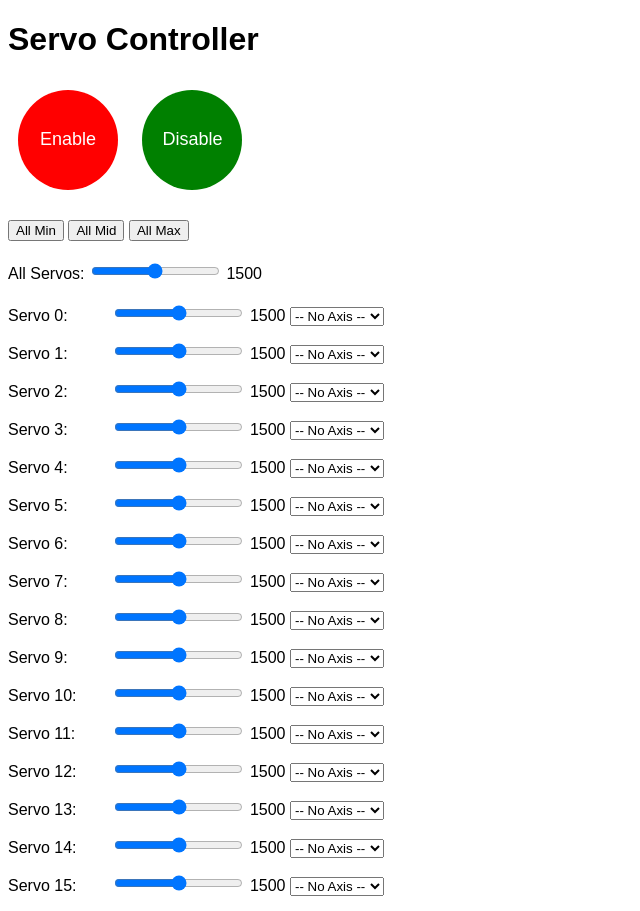
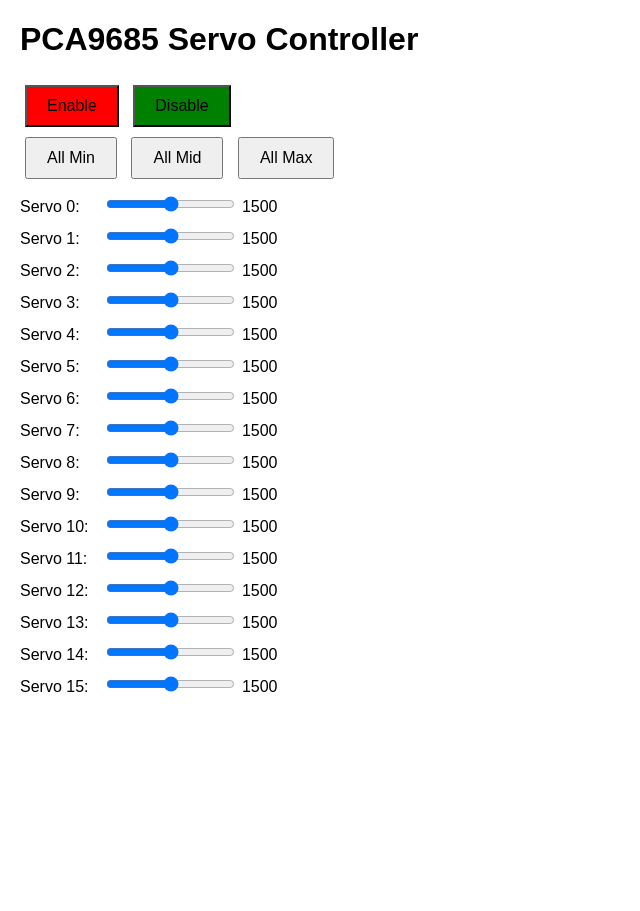
Before and after one commit to W8lessRover/servo_pca9685, a Flask app: page / in a window 1280 px wide. Shown: the whole page, without its empty margins (0-640 px from the left). After the commit the page ends 692 px from the top, so only its background shows below. Run offline with Flask 3, Linux system fonts and the light colour scheme.

Commit message:
Working very solid.
All heartbeats and safety working

```diff
--- a/flask_app/app.py
+++ b/flask_app/app.py
@@ -3,7 +3,7 @@ import serial
 import threading
 import time
 
-SERIAL_PORT = '/dev/ttyACM1'
+SERIAL_PORT = '/dev/ttyACM0'
 ser = serial.Serial(SERIAL_PORT, 115200, timeout=0.1)
 
 app = Flask(__name__)
--- a/flask_app/static/script.js
+++ b/flask_app/static/script.js
@@ -1,165 +1,89 @@
-let axisMapping = {};  // { servoIndex: axisIndex }
+const NUM_SERVOS = 16;
+let servoValues = Array(NUM_SERVOS).fill(1500);
+const slidersContainer = document.getElementById("slidersContainer");
+let outputsEnabled = false;
 
-// -------------------------------
-// Create sliders once
-// -------------------------------
-function createSliders(numServos) {
-  let slidersDiv = document.getElementById('sliders');
-  slidersDiv.innerHTML = "";
+// Create sliders dynamically
+for (let i = 0; i < NUM_SERVOS; i++) {
+    const div = document.createElement("div");
+    div.className = "servo-slider";
+    div.innerHTML = `
+        <span class="servo-label">Servo ${i}:</span>
+        <input type="range" min="1000" max="2000" value="1500" id="slider${i}">
+        <span class="servo-value" id="value${i}">1500</span>
+    `;
+    slidersContainer.appendChild(div);
 
-  for (let idx = 0; idx < numServos; idx++) {
-    let container = document.createElement("div");
-    container.className = "servo-control";
-    container.innerHTML = `
-      <span class="servo-label">Servo ${idx}:</span>
-      <input type="range" min="1000" max="2000" value="1500" id="slider${idx}">
-      <span id="val${idx}">1500</span>
-      <select id="axis${idx}">
-        <option value="">-- No Axis --</option>
-        <option value="0">Axis 0</option>
-        <option value="1">Axis 1</option>
-        <option value="2">Axis 2</option>
-        <option value="3">Axis 3</option>
-      </select>
-    `;
-    slidersDiv.appendChild(container);
+    const slider = document.getElementById(`slider${i}`);
+    slider.oninput = () => {
+        const val = slider.value;
+        document.getElementById(`value${i}`).innerText = val;
+        servoValues[i] = val;
+        fetch('/set_servo', {
+            method: 'POST',
+            headers: { 'Content-Type': 'application/json' },
+            body: JSON.stringify({ channel: i, value: parseInt(val) })
+        });
+    };
+}
 
-    // Attach slider input handler
-    document.getElementById(`slider${idx}`).addEventListener("input", function() {
-      updateServo(idx, this.value);
+// Enable button: read current values first
+document.getElementById("enableBtn").onclick = async () => {
+    const res = await fetch('/get_values');
+    const data = await res.json();
+    data.values.forEach((val, i) => {
+        servoValues[i] = val;
+        document.getElementById(`slider${i}`).value = val;
+        document.getElementById(`value${i}`).innerText = val;
     });
 
-    // Attach axis mapping handler
-    document.getElementById(`axis${idx}`).addEventListener("change", function() {
-      mapAxis(idx, this.value);
-    });
-  }
-}
+    // Send enable command
+    await fetch('/enable_output', { method: 'POST' });
+    outputsEnabled = true;
+    document.getElementById("enableBtn").className = "button red";
+    document.getElementById("disableBtn").className = "button green";
+};
 
-// -------------------------------
-// Fetch servo values and update sliders
-// -------------------------------
-async function fetchValues() {
-  let res = await fetch('/get_values');
-  let data = await res.json();
-
-  data.values.forEach((val, idx) => {
-    let slider = document.getElementById(`slider${idx}`);
-    let valSpan = document.getElementById(`val${idx}`);
-    if (slider && valSpan) {
-      slider.value = val;
-      valSpan.textContent = val;
-    }
+// Disable button: read current values first
+document.getElementById("disableBtn").onclick = async () => {
+    const res = await fetch('/get_values');
+    const data = await res.json();
+    data.values.forEach((val, i) => {
+        servoValues[i] = val;
+        document.getElementById(`slider${i}`).value = val;
+        document.getElementById(`value${i}`).innerText = val;
     });
 
-  // Update All Servos slider to average value
-  let avgVal = Math.round(data.values.reduce((a,b) => a+b)/data.values.length);
-  document.getElementById("allServosSlider").value = avgVal;
-  document.getElementById("allServosVal").textContent = avgVal;
+    // Send disable command
+    await fetch('/disable_output', { method: 'POST' });
+    outputsEnabled = false;
+    document.getElementById("enableBtn").className = "button red";
+    document.getElementById("disableBtn").className = "button green";
+};
+
+// Set all servos to a specific value
+function setAll(val) {
+    for (let i = 0; i < NUM_SERVOS; i++) {
+        document.getElementById(`slider${i}`).value = val;
+        document.getElementById(`value${i}`).innerText = val;
+        servoValues[i] = val;
     }
-
-// -------------------------------
-// Update a single servo
-// -------------------------------
-async function updateServo(ch, val) {
-  document.getElementById(`val${ch}`).textContent = val;
-  await fetch('/set_servo', {
+    fetch('/set_all', {
         method: 'POST',
         headers: { 'Content-Type': 'application/json' },
-    body: JSON.stringify({ channel: ch, value: val })
+        body: JSON.stringify({ value: parseInt(val) })
     });
 }
 
-// -------------------------------
-// Update all servos
-// -------------------------------
-async function updateAllServos(val) {
-  for (let i = 0; i < 16; i++) {
-    let slider = document.getElementById(`slider${i}`);
-    let valSpan = document.getElementById(`val${i}`);
-    if (slider && valSpan) {
-      slider.value = val;
-      valSpan.textContent = val;
-    }
-  }
-
-  document.getElementById("allServosSlider").value = val;
-  document.getElementById("allServosVal").textContent = val;
-
-  await fetch('/set_all', {
-    method: 'POST',
-    headers: { 'Content-Type': 'application/json' },
-    body: JSON.stringify({ value: val })
+// Periodically fetch current servo values from backend
+setInterval(() => {
+    fetch('/get_values')
+        .then(res => res.json())
+        .then(data => {
+            data.values.forEach((val, i) => {
+                servoValues[i] = val;
+                document.getElementById(`slider${i}`).value = val;
+                document.getElementById(`value${i}`).innerText = val;
             });
-}
-
-// -------------------------------
-// Map joystick axes to servos
-// -------------------------------
-function mapAxis(servo, axis) {
-  if (axis === "") {
-    delete axisMapping[servo];
-  } else {
-    axisMapping[servo] = parseInt(axis);
-  }
-}
-
-// -------------------------------
-// Poll joystick
-// -------------------------------
-function pollGamepads() {
-  let gamepads = navigator.getGamepads ? navigator.getGamepads() : [];
-  if (!gamepads) return;
-
-  for (let servo in axisMapping) {
-    let axis = axisMapping[servo];
-    let gp = gamepads[0];
-    if (gp && gp.axes.length > axis) {
-      let val = gp.axes[axis]; // -1 to 1
-      let us = 1500 + val * 500;
-      updateServo(parseInt(servo), Math.round(us));
-    }
-  }
-  requestAnimationFrame(pollGamepads);
-}
-
-// -------------------------------
-// Enable / Disable Buttons
-// -------------------------------
-document.getElementById("enableButton").addEventListener("click", async () => {
-  await fetch('/enable_output', { method: 'POST' });
-  updateOutputButtons(true);
         });
-
-document.getElementById("disableButton").addEventListener("click", async () => {
-  await fetch('/disable_output', { method: 'POST' });
-  updateOutputButtons(false);
-});
-
-function updateOutputButtons(enabled) {
-  document.getElementById("enableButton").className = enabled ? "button enabled" : "button disabled";
-  document.getElementById("disableButton").className = enabled ? "button disabled" : "button enabled";
-}
-
-// -------------------------------
-// All Min/Mid/Max Buttons
-// -------------------------------
-document.getElementById("allMinBtn").addEventListener("click", () => updateAllServos(1000));
-document.getElementById("allMidBtn").addEventListener("click", () => updateAllServos(1500));
-document.getElementById("allMaxBtn").addEventListener("click", () => updateAllServos(2000));
-
-// All Servos slider
-document.getElementById("allServosSlider").addEventListener("input", function() {
-  updateAllServos(this.value);
-});
-
-// -------------------------------
-// Initialize
-// -------------------------------
-createSliders(16);            // create all servo sliders once
-setInterval(fetchValues, 500); // update values every 500ms
-
-window.addEventListener("gamepadconnected", function(e) {
-  console.log("Gamepad connected:", e.gamepad.id);
-  pollGamepads();
-});
+}, 200); // update every 200ms
--- a/flask_app/templates/index.html
+++ b/flask_app/templates/index.html
@@ -1,44 +1,36 @@
 <!DOCTYPE html>
-<html>
+<html lang="en">
 <head>
-  <title>Servo Controller</title>
-  <style>
-    body { font-family: Arial, sans-serif; }
-    .button { border-radius: 50%; width: 100px; height: 100px; font-size: 18px; color: white; border: none; margin: 10px; }
-    .enabled { background-color: red; }
-    .disabled { background-color: green; }
-    .servo-control { margin-bottom: 15px; }
-    .servo-label { display: inline-block; width: 100px; }
-    .group-controls { margin-bottom: 20px; }
-  </style>
+    <meta charset="UTF-8">
+    <title>PCA9685 Servo Controller</title>
+    <style>
+        body { font-family: Arial, sans-serif; margin: 20px; }
+        .servo-slider { margin: 10px 0; }
+        .servo-label { display: inline-block; width: 80px; }
+        .servo-value { display: inline-block; width: 50px; }
+        .button { padding: 10px 20px; margin: 5px; font-size: 16px; cursor: pointer; }
+        #outputEnable { border-radius: 50%; width: 120px; height: 120px; font-size: 18px; color: #fff; }
+        .green { background-color: green; }
+        .red { background-color: red; }
+    </style>
 </head>
 <body>
-  <h1>Servo Controller</h1>
+    <h1>PCA9685 Servo Controller</h1>
 
-  <!-- Separate Enable/Disable Buttons -->
-  <div class="group-controls">
-    <button id="enableButton" class="button enabled">Enable</button>
-    <button id="disableButton" class="button disabled">Disable</button>
-  </div>
+    <div>
+        <button id="enableBtn" class="button red">Enable</button>
+        <button id="disableBtn" class="button green">Disable</button>
+    </div>
 
-  <!-- Quick Group Controls -->
-  <div class="group-controls">
-    <button id="allMinBtn">All Min</button>
-    <button id="allMidBtn">All Mid</button>
-    <button id="allMaxBtn">All Max</button>
-  </div>
+    <div>
+        <button class="button" onclick="setAll(1000)">All Min</button>
+        <button class="button" onclick="setAll(1500)">All Mid</button>
+        <button class="button" onclick="setAll(2000)">All Max</button>
+    </div>
 
-  <!-- All Servos Slider -->
-  <div class="group-controls">
-    <label>All Servos:</label>
-    <input type="range" min="1000" max="2000" value="1500" id="allServosSlider">
-    <span id="allServosVal">1500</span>
-  </div>
+    <div id="slidersContainer"></div>
 
-  <!-- Individual Servo Sliders -->
-  <div id="sliders"></div>
-
-  <!-- Load JS at the end -->
-  <script src="/static/script.js"></script>
+    <!-- Include external JS -->
+    <script src="{{ url_for('static', filename='script.js') }}"></script>
 </body>
 </html>
```
Also changed, not shown: arduino/README.md, 2 other files. Lines whose indentation alone changed are shown as unchanged.
